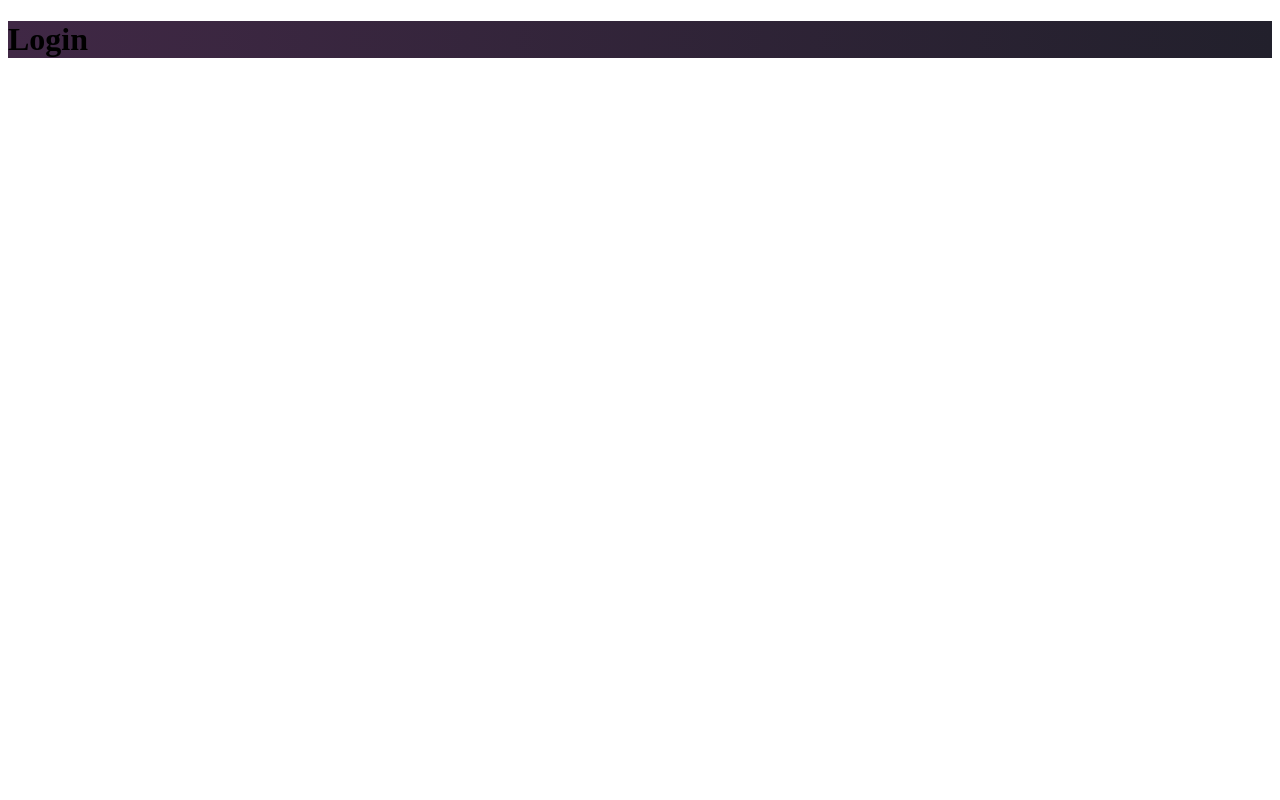
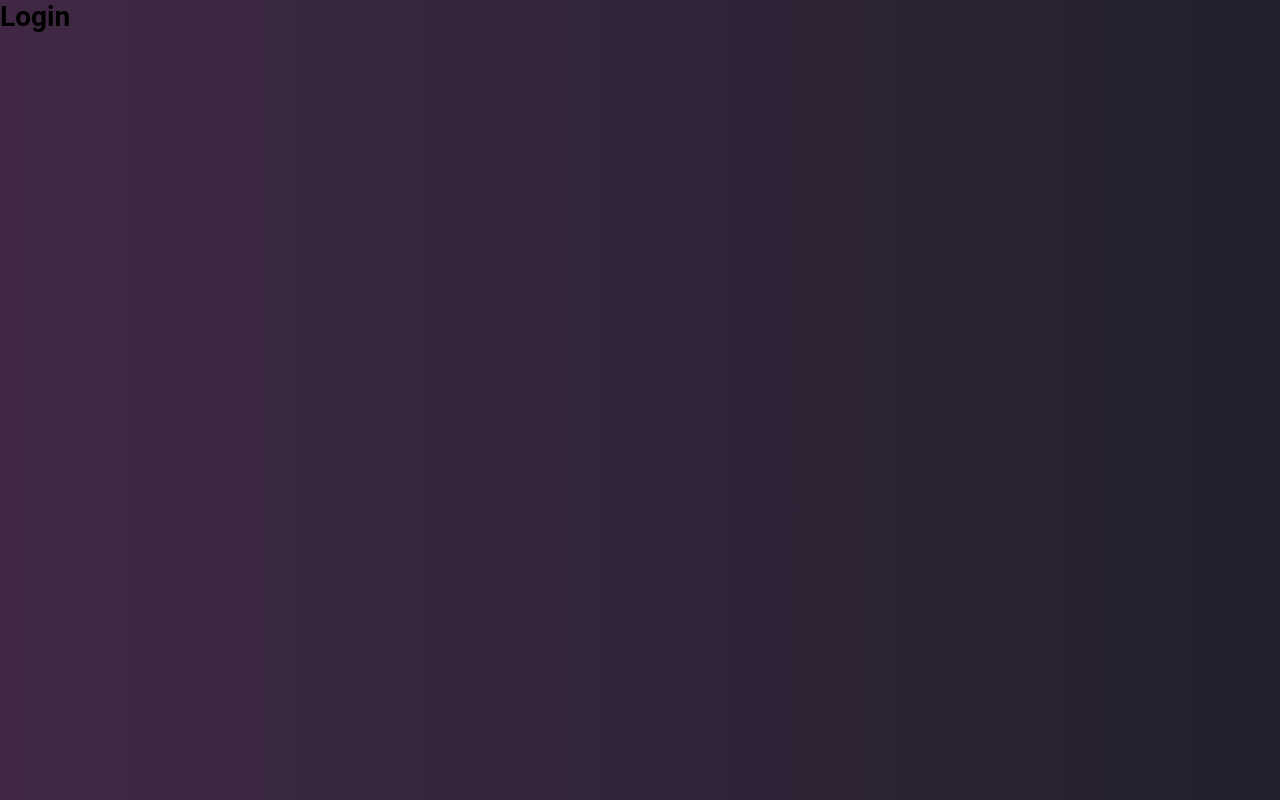
Before and after one commit to frichardben/fullstack-meetapp, a React (Create React App) app in the folder frontend/: page / in a window 1280 px wide. Built offline with nearby package versions, Linux system fonts and the light colour scheme; the HTML template or start-up script is replaced by a standard one.

Commit message:
chore: config global styles

```diff
--- a/frontend/src/App.js
+++ b/frontend/src/App.js
@@ -6,10 +6,13 @@
 import Routes from './routes';
 import history from './services/history';
 
+import GlobalStyle from './styles/global';
+
 function App() {
   return (
     <Router history={history}>
       <Routes />
+      <GlobalStyle />
     </Router>
   );
 }
--- /dev/null
+++ b/frontend/src/styles/global.js
@@ -0,0 +1,45 @@
+import { createGlobalStyle } from 'styled-components';
+
+export default createGlobalStyle`
+  @import url('https://fonts.googleapis.com/css2?family=Roboto:wght@400;700&display=swap');
+
+  * {
+    margin: 0;
+    padding: 0;
+    outline: 0;
+    box-sizing: border-box;
+  }
+
+  *:focus {
+    outline: 0;
+  }
+
+  html,
+  body,
+  #root {
+    height: 100%;
+  }
+
+  body {
+    -webkit-font-smoothing: antialiased;
+  }
+
+  body,
+  input,
+  button {
+    font-size: 14px;
+    font-family: 'Roboto', sans-serif;
+  }
+
+  a {
+    text-decoration: none;
+  }
+
+  ul {
+    list-style: none;
+  }
+
+  button {
+    cursor: pointer;
+  }
+`;
```
